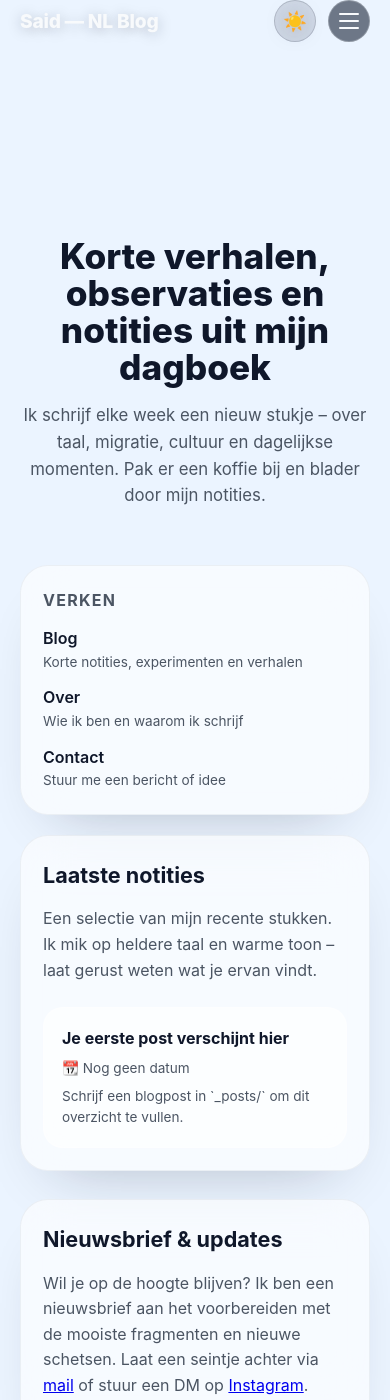
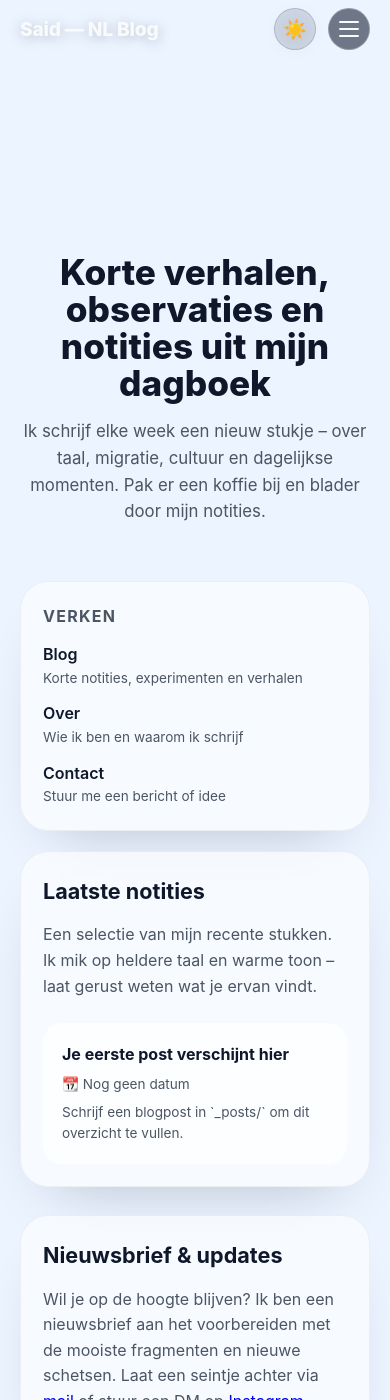
Before and after one commit to anatolischejongen/anatolischejongen, a Jekyll site: the page built from index.md, in a window 390 px wide and 1400 px high. Built offline with Jekyll 4.4.1, drawn with Linux system fonts in a browser that asks for light colours.

Commit message:
Refine header layout and panel spacing

```diff
--- a/assets/css/site.css
+++ b/assets/css/site.css
@@ -189,7 +189,7 @@ body{
   width:100%;
   max-width:min(1120px, 100%);
   margin:0 auto;
-  padding: clamp(14px, 2.8vw, 24px) clamp(16px, 4vw, 48px);
+  padding: clamp(16px, 3vw, 26px) clamp(16px, 4vw, 48px);
   box-sizing:border-box;
 }
 
@@ -647,7 +647,7 @@ body.menu-open{
     justify-content:space-between;
     align-items:center;
     gap:12px;
-    padding:0 20px;
+    padding:8px 20px;
     margin:0;
   }
   .site-header__controls{
```
